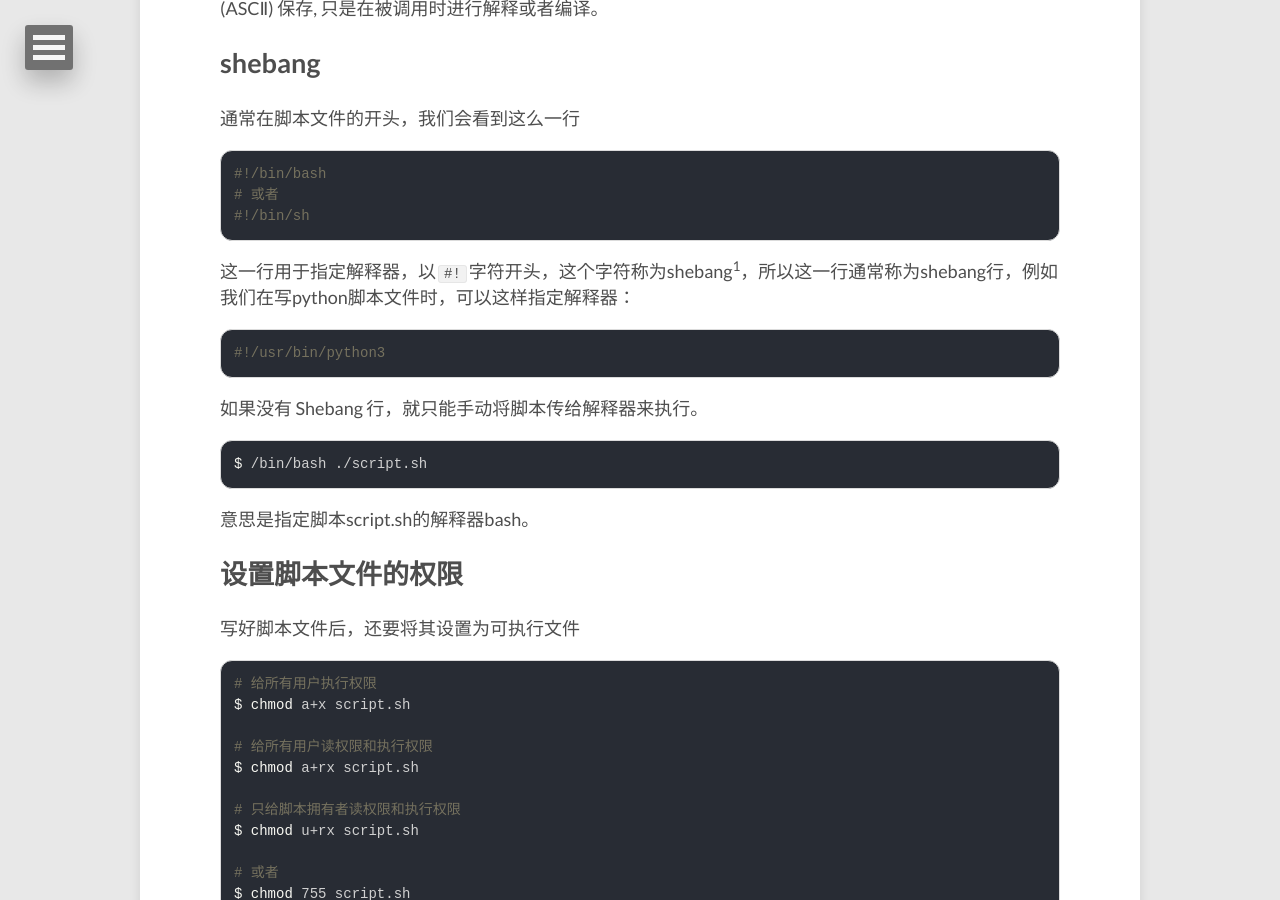
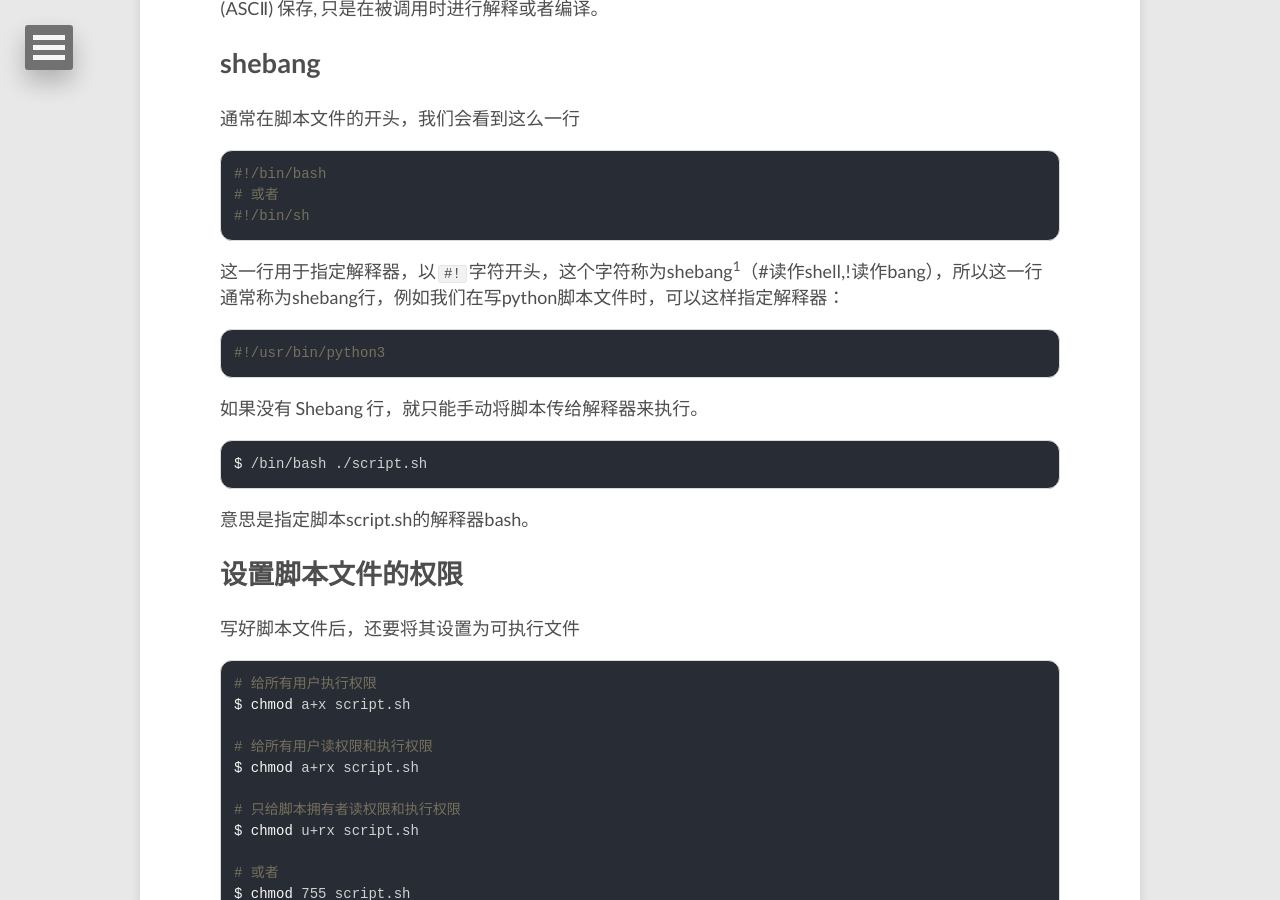
Before and after one commit to lucameng/lucameng.github.io, a Jekyll site: the page built from _posts/2022-05-07-primer-script.md, in a window 1280 px wide and 900 px high, scrolled down 658 px. Built offline with Jekyll 4.4.1, drawn with Linux system fonts in a browser that asks for light colours.

Commit message:
modify post

````diff
--- a/_posts/2022-05-07-primer-script.md
+++ b/_posts/2022-05-07-primer-script.md
@@ -25,7 +25,7 @@ image:
 #!/bin/sh
 ```
 
-这一行用于指定解释器，以`#!`字符开头，这个字符称为shebang[^1]，所以这一行通常称为shebang行，例如我们在写python脚本文件时，可以这样指定解释器：
+这一行用于指定解释器，以`#!`字符开头，这个字符称为shebang[^1]（#读作shell,!读作bang），所以这一行通常称为shebang行，例如我们在写python脚本文件时，可以这样指定解释器：
 
 ```bash
 #!/usr/bin/python3
````
Also changed, not shown: other parts of _posts/2022-05-07-primer-script.md (+1 -1 lines).
